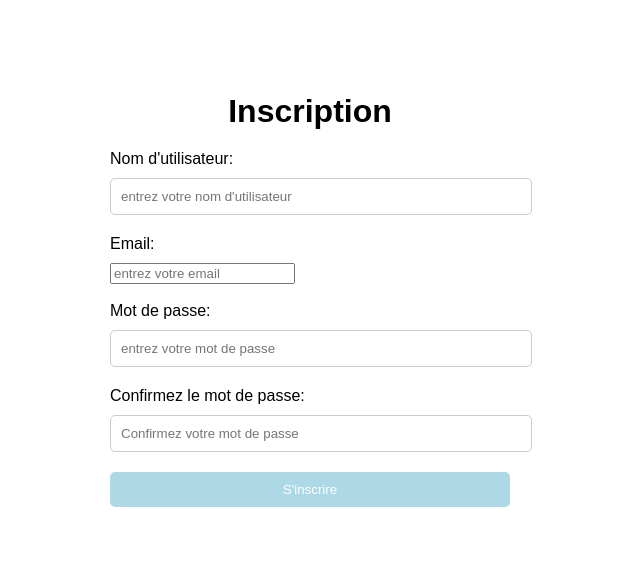
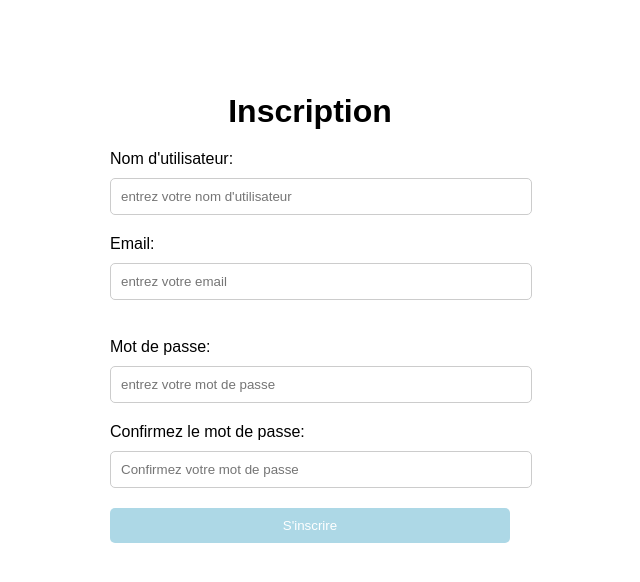
Before and after one commit to Rimka5/coach-en-d-veloppement, a Django app: page /registre/ in a window 1280 px wide. Shown: the part 54-636 px from the top of the page, without its empty margins (330-970 px from the left). Run offline with Django 4.2, Linux system fonts and the light colour scheme.

Commit message:
creation admin

```diff
--- a/coach/coach_rdv/static/coach_rdv/styles1.css
+++ b/coach/coach_rdv/static/coach_rdv/styles1.css
@@ -13,7 +13,7 @@ label {
     margin-bottom: 10px;
 }
 
-input[type="text"],
+input[type="text"], input[type="email"],
 input[type="password"] {
     width: 100%;
     padding: 10px;
--- a/coach/coach_rdv/views.py
+++ b/coach/coach_rdv/views.py
@@ -14,7 +14,7 @@ def registre (request):
         email = request.Post['email']
         password1 = request.Post['password1']
         password2 = request.Post['password2']
-        mon_utilisateur = User.objects.create(username, email, password1)
+        mon_utilisateur = User.objects.create_user(username, email, password1)
         mon_utilisateur.username = username
         mon_utilisateur.save()
         messages.success(request, 'votre compte a bien été crée avec succès')
```
